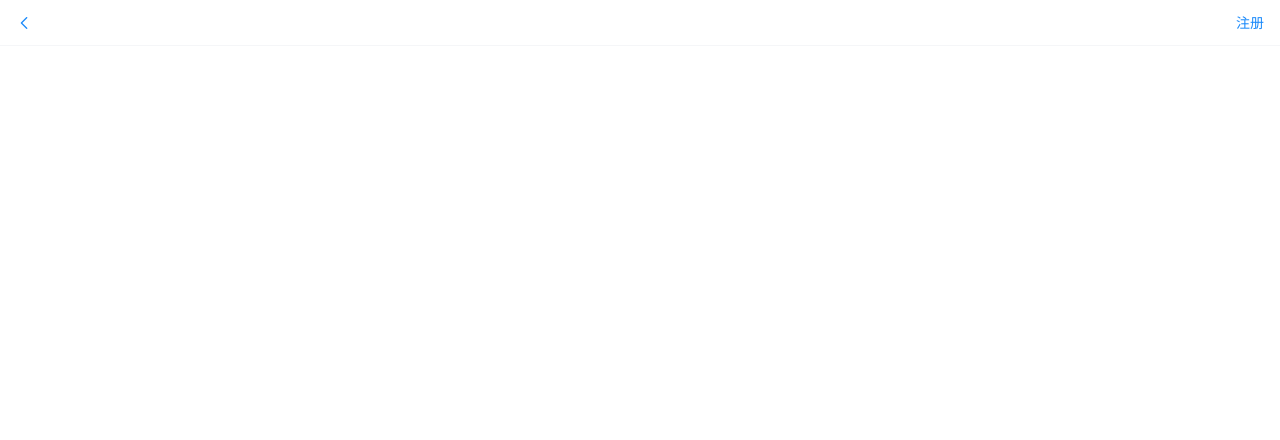
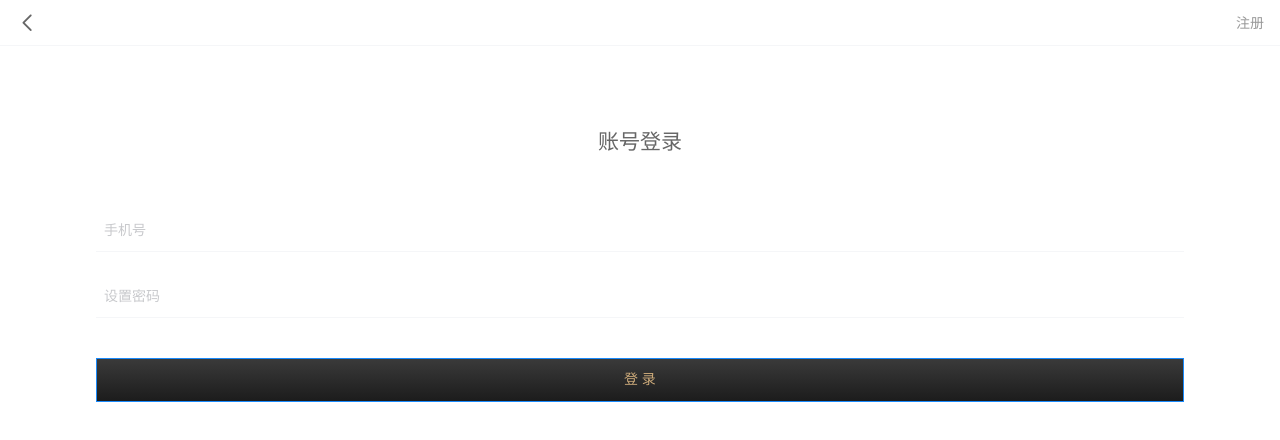
Before and after one commit to gzh52003/wanbiaowang, a Vue app: page /#/login in a window 1280 px wide. Shown: the top 440 px of the page. Built offline with nearby package versions, Linux system fonts and the light colour scheme.

Commit message:
登录页面

```diff
--- a/src/views/Login.vue
+++ b/src/views/Login.vue
@@ -7,15 +7,46 @@
             @click-left="onClickLeft"
             @click-right="onClickRight"
         />
+        <h2>账号登录</h2>
+        <van-form style="padding:0 7.5%"
+        >
+            <van-field
+                v-model="ruleForm.username"
+                name="username"
+                placeholder="手机号"
+            />
 
+            <van-field
+                v-model="ruleForm.password"
+                type="password"
+                name="password"
+                placeholder="设置密码"
+            />
+            <div style="margin:40px 0 0 0;font-size:16px">
+                <van-button round block type="info" native-type="submit" @click="btn">登 录</van-button>
+            </div>
+        </van-form>
     </div>
 </template>
 <script>
-import Vue from "vue";
-import { NavBar, Form } from "vant";
+import Vue from 'vue'
+import { NavBar,Form,Button,Field,Col, Row,Toast } from "vant";
+Vue.use(Form);
+Vue.use(Field);
+Vue.use(Button);
 Vue.use(NavBar);
-Vue.use(Form);
+Vue.use(Col);
+Vue.use(Row);
+Vue.use(Toast);
 export default {
+    data(){
+        return{
+            ruleForm:{
+                username:'',
+                password:''
+            }
+        }
+    },
     methods: {
         onClickLeft() {
             history.go(-1);
@@ -24,6 +55,20 @@ export default {
             this.$router.push({
                 path: "/reg"
             });
+        },
+        async btn(){
+            const { ruleForm } = this;
+            const { username, password} = ruleForm;
+            const {data} = await this.$request.get("/login",{
+                params:{username,password},
+            })
+            if (data.code === 1) {
+                Toast('登录成功')
+                this.$router.replace('/mine')
+                localStorage.setItem('userInfo',JSON.stringify(data.data))
+            }else{
+                Toast('登录失败')
+            }
         }
     },
     created() {
@@ -31,5 +76,52 @@ export default {
     }
 };
 </script>
-<style lang='scss'>
+<style lang='scss' scoped>
+h2,p,span{
+    text-align: center;
+    margin: 0;
+    padding: 0;
+}
+p,div{
+    font-size: 14px
+}
+h2{
+    color: #666;
+    margin: 80px 0 50px;
+}
+p{
+    height: 44px;
+    margin: 22px 0 20px;
+    color: #ccc;
+}
+/deep/ .van-nav-bar__text{
+    color: #999;
+}
+/deep/ .van-nav-bar__arrow{
+    color: #666;
+    font-size: 22px;
+}
+.van-form{
+    .van-field{
+        margin: 22px 0 20px;
+        padding: 0 0 0 8px;
+        height: 44px;
+        line-height: 44px;
+    }
+    .van-row{
+        margin-top: 22px;
+    }
+    .van-cell::after{
+        width: 100%;
+        left: 0;
+        right: 0;
+    }
+    div{
+        .van-button{
+            border-radius: 0;
+            background: linear-gradient(-180deg,#3a3a3a 0,#1c1c1c 100%);
+            color: #ccaa7a;
+        }
+    }
+}
 </style>
--- a/src/views/Mine.vue
+++ b/src/views/Mine.vue
@@ -5,8 +5,8 @@
             <p id="st" class="setting"><van-icon name="setting-o" id="st-o" class="st-o"/></p>
             <van-image round width="64" height="64" style="float:left" src="/img/touxiang.jpg" />
             <div style="float:left;margin-top:13px">
-                <div @click="gologin">
-                    <p style="margin:0 0 2px 0;font-size:16px">登录/注册</p>
+                <div @click="gologin" :v-if="showgolog">
+                    <p style="margin:0 0 2px 0;font-size:16px" >登录/注册</p>
                     <p>登录享优惠</p>
                 </div>
             </div>
@@ -41,6 +41,7 @@ export default {
     data(){
         return {
             showMenu:true,
+            showgolog:true,
             nav:[
                 {
                     name:'perdata',
@@ -124,6 +125,11 @@ export default {
     },
     created() {
         this.$parent.showMenu = true;
+        if ( typeof(localStorage.userInfo) == "undefined" ){
+            this.showgolog=true
+        } else {
+            this.showgolog=false
+        }
     },
     methods:{
         gologin(){
@@ -134,7 +140,7 @@ export default {
     }
 }
 </script>
-<style lang='scss' scope>
+<style lang='scss' scoped>
 p{
     margin: 0;
     padding: 0;
--- a/src/views/reg.vue
+++ b/src/views/reg.vue
@@ -7,47 +7,53 @@
         />
         <h2>注册万表会员</h2>
         <p>有账号？<span @click="gologin">去登录</span></p>
-        <van-form style="padding:0 7.5%">
+        <van-form style="padding:0 7.5%"
+            :model="ruleForm"
+            ref="ruleForm"
+            v-model="ruleForm"
+            :rules="rules"
+        >
             <van-field
-                v-model="username"
-                name="pattern"
+                v-model="ruleForm.username"
+                name="username"
                 placeholder="手机号"
-                :rules="[{pattern}]"
             />
             <van-row>
                 <van-col span="16">
                     <van-field
-                        v-model="captcha"
-                        name="图形验证码"
+                        v-model="ruleForm.captcha"
+                        name="captcha"
                         placeholder="图形验证码"
                     />
                 </van-col>
                 <van-col span="8">
-                    <span id="svgVcode" @click="addVcode()"></span>
+                    <span id="svgVcode" @click="addVcode()">
+                        <div v-html="svgVcode"></div>
+                    </span>
                 </van-col>
             </van-row>
             <van-row>
                 <van-col span="16">
                     <van-field
-                        v-model="smscode"
-                        name="短信验证码"
+                        v-model="ruleForm.smscode"
+                        name="smscode"
                         placeholder="短信验证码"
                     />
                 </van-col>
                 <van-col span="8">
-                    <van-button @click="yzm(captcha)">
+                    <van-button @click="yzm">
                         发送验证码
                     </van-button>
                 </van-col>
             </van-row>
             <van-field
-                v-model="password"
+                v-model="ruleForm.password"
                 type="password"
-                name="设置密码"
+                name="password"
                 placeholder="设置密码"
             />
             <div style="margin:40px 0 0 0;font-size:16px">
-                <van-button round block type="info" native-type="submit" @click="zc">注 册</van-button>
+                <van-button round block type="info" native-type="submit" @click="zc()">注 册</van-button>
             </div>
             <p>点击注册意味着阁下同意<span>《万表用户协议》</span></p>
         </van-form>
@@ -66,11 +72,17 @@ Vue.use(Toast);
 export default {
     data () {
         return {
-            username:'',
-            password:'',
-            captcha:'',
-            smscode:'',
-            pattern:/\d{11}/
+            ruleForm:{
+                username:'',
+                captcha:'',
+                password:'',
+                smscode:'',
+                telyzm:''
+            },
+            rules:{
+                username:[{type:"number",min:11,max:11,trigger:"blur"}]
+            },
+            svgVcode:''
         }
     },
     mounted: function () {
@@ -85,22 +97,50 @@ export default {
                 path: "/login"
             });
         },
-        yzm(vercode){
-            if(!this.username){
+        async yzm(){
+            // console.log(formName);
+            if(!this.ruleForm.username){
                 Toast('请输入手机号')
-            }else if(!this.captcha){
+            }else if(!this.ruleForm.captcha){
                 Toast('请输入验证码')
             }else{
-                console.log('vercode=',vercode);
+                const {ruleForm}=this;
+                const {username,captcha} = ruleForm;
+                const {data} = await this.$request.get("/reg",{
+                    params:{username,captcha}
+                })
+                console.log(data);
+                if(data.code === 20){
+                    return Toast('验证码不正确')
+                }else if(data.code === 9){
+                    return Toast("此号码已注册")
+                }else{
+                    this.telyzm = Math.round(Math.random()*9999).toString().padStart( 4 , "0")
+                    console.log('本次注册验证码为：',this.telyzm);
+                }
             }
         },
-        zc(){},
+        async zc(){
+            // this.$refs[formName].validate((valid)=>{
+            //     if(valid){
+            if(this.ruleForm.smscode == this.telyzm){
+                const {ruleForm}=this;
+                const {username,password} = ruleForm;
+                const {data} = await this.$request.post("/reg",{
+                    username,password
+                })
+                if(data.code === 1){
+                    await Toast('注册成功')
+                    this.$router.push("./login")
+                }
+
+            }
+            //     }
+            // })
+        },
         async addVcode() {
             const { data } = await this.$request.get(`/vcode`);
-            const svgVcode = document.querySelector("#svgVcode");
-            if (data.code === 1) {
-                svgVcode.innerHTML = data.data;
-            }
+            this.svgVcode = data.data
         },
     },
     created() {
@@ -108,7 +148,7 @@ export default {
     }
 }
 </script>
-<style lang='scss' scope>
+<style lang='scss' scoped>
 h2,p,span{
     text-align: center;
     margin: 0;
@@ -138,6 +178,10 @@ p{
         font-size: 30px;
     }
 }
+/deep/ .van-nav-bar__arrow{
+    color: #666;
+    font-size: 22px;
+}
 .van-form{
     .van-field{
         margin: 22px 0 20px;
@@ -148,7 +192,7 @@ p{
     .van-row{
         margin-top: 22px;
     }
-    .van-col::after{
+    .van-cell::after{
         width: 100%;
         left: 0;
         right: 0;
@@ -159,10 +203,10 @@ p{
             margin: 0;
         }
         .van-button{
+            width: 100%;
             background: none;
             border:none;
             border-bottom: 1px solid #ebedf0;
-            // margin-top: 22px;
             span{
                 margin: 0;
                 color: #999;
@@ -172,15 +216,18 @@ p{
             display: block;
             line-height: 44px;
             height: 44px;
-            // margin-top: 22px;
             position: relative;
-            svg{
+            div{
                 display: block;
-                width: 106px;
-                margin-top: -2px;
+                height: 44px;
+                border-bottom: 1px solid #ebedf0;
+                // width: 106px !important;
+                // border: 1px solid #000;
+                margin-top: -1px;
                 position: absolute;
-                rect{
-                    padding: 0;
+                svg{
+                    // padding: 0;
+                    height: 40px !important;
                 }
             }
         }
```
